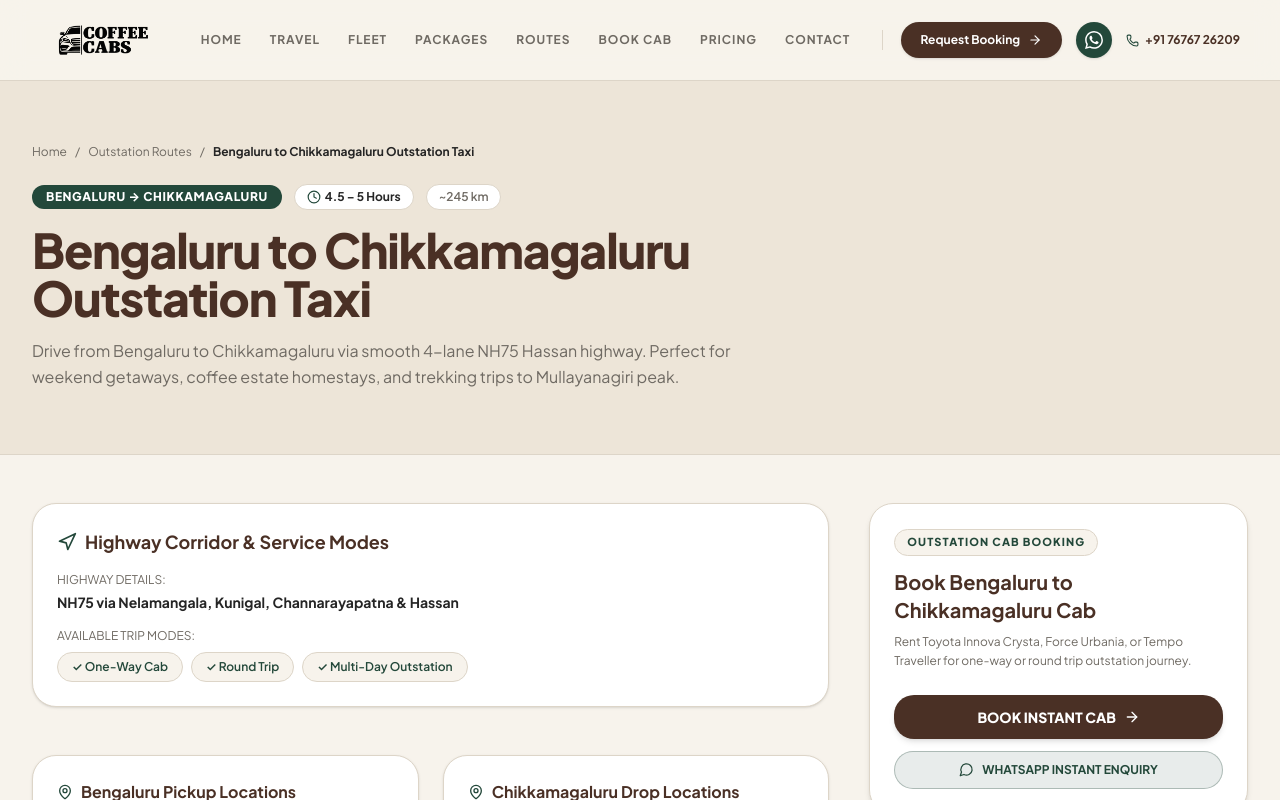
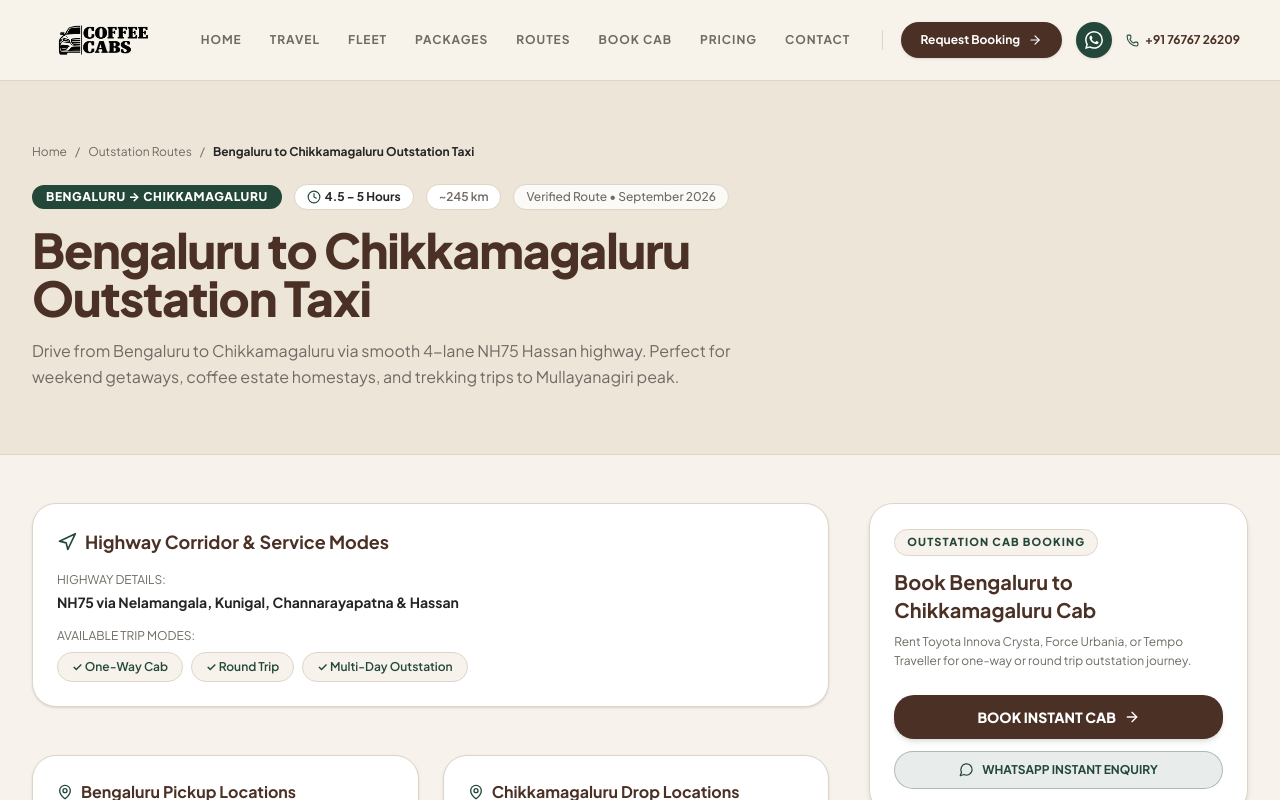
Before and after one commit to GAGANGOWDAP/coffee-cabs, a React (Vite) app: page /routes/bengaluru-to-chikkamagaluru in a window 1280 px wide. Shown: the top 800 px of the page. Built offline with nearby package versions, Linux system fonts and the light colour scheme.

Commit message:
Add verified content update timestamps and search-intent aligned badges on Destination and Route detail pages

```diff
--- a/src/app/pages/DestinationDetailPage.tsx
+++ b/src/app/pages/DestinationDetailPage.tsx
@@ -149,6 +149,9 @@ export default function DestinationDetailPage() {
             ))}
             <span className="text-[11px] font-bold bg-white text-[#4A3025] px-3 py-1 rounded-full border border-[#DDD5C8]">
               {destination.district}, {destination.region}
+            </span>
+            <span className="text-[11px] font-medium bg-white/80 text-[#6F6A63] px-3 py-1 rounded-full border border-[#DDD5C8]">
+              Verified Guide • September 2026
             </span>
           </div>
 
--- a/src/app/pages/RouteDetailPage.tsx
+++ b/src/app/pages/RouteDetailPage.tsx
@@ -96,6 +96,9 @@ export default function RouteDetailPage() {
             </span>
             <span className="text-xs text-[#6F6A63] font-semibold bg-[#FFFFFF] px-3 py-1 rounded-full border border-[#DDD5C8]">
               ~{route.approximateDistance}
+            </span>
+            <span className="text-xs text-[#6F6A63] font-medium bg-[#FFFFFF]/80 px-3 py-1 rounded-full border border-[#DDD5C8]">
+              Verified Route • September 2026
             </span>
           </div>
 
```
